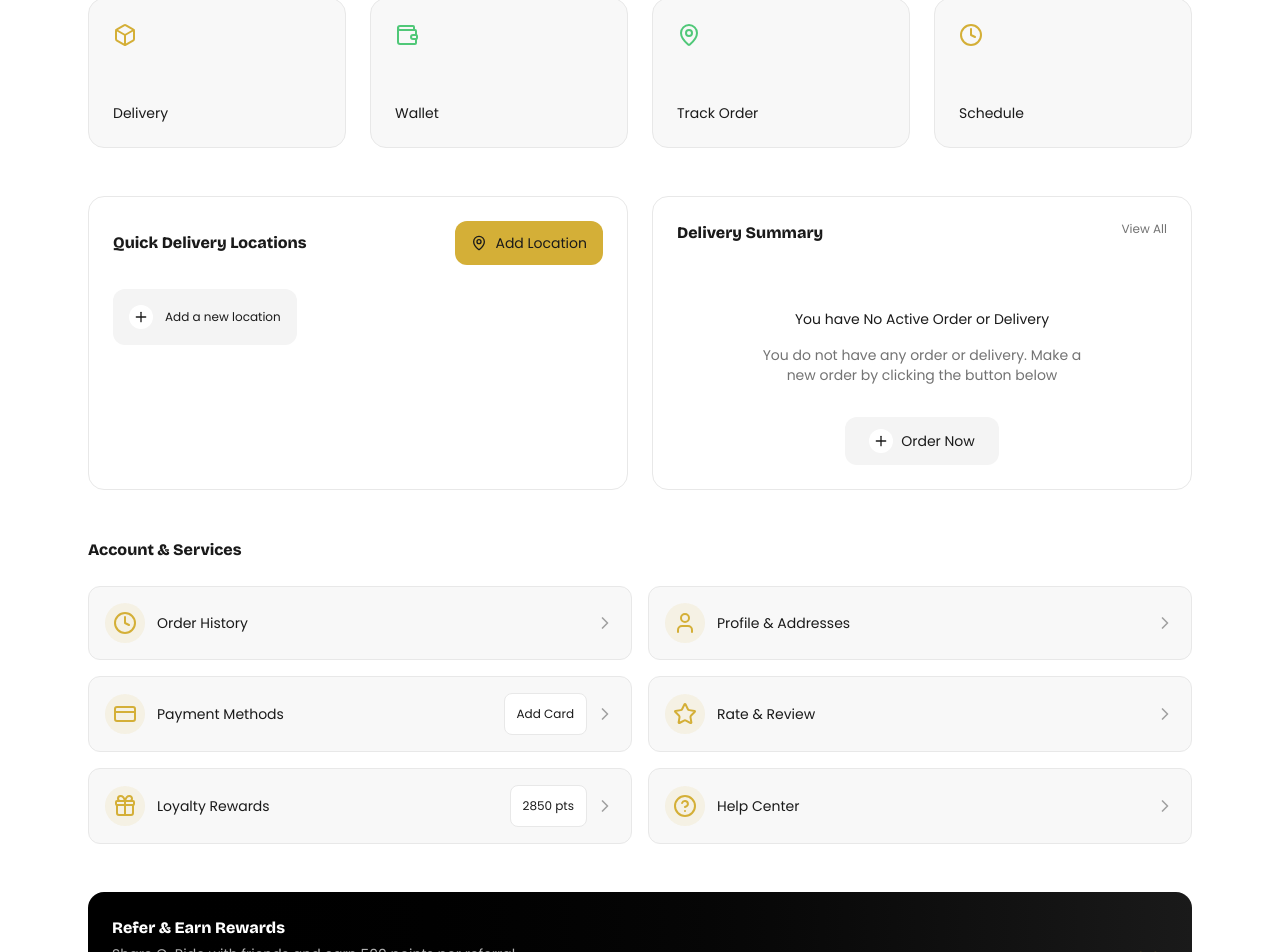
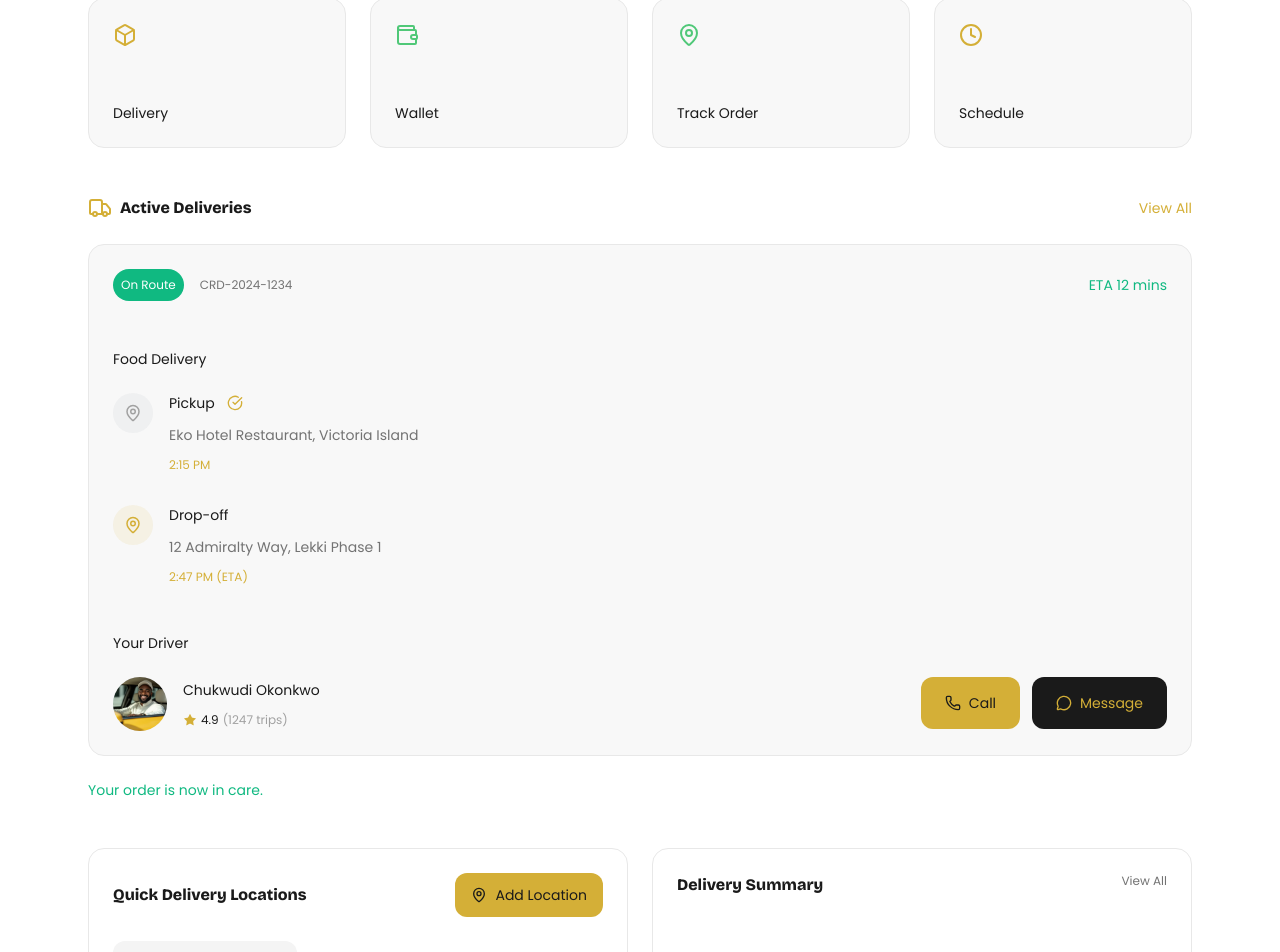
Before and after one commit to C-Ride-Albacorre/frontend-nextjs, a Next.js app: page /user/dashboard in a window 1280 px wide. Shown: the part 256-1208 px from the top of the page. Built offline with nearby package versions, Linux system fonts and the light colour scheme.

Commit message:
added active deliveries to the dashboard section

```diff
--- a/app/user/dashboard/page.tsx
+++ b/app/user/dashboard/page.tsx
@@ -10,18 +10,26 @@ import {
   CreditCard,
   Gift,
   HelpCircle,
+  Truck,
+  MessageCircle,
+  Phone,
 } from 'lucide-react';
 
 import {
   AccountItem,
   Reward,
-} from '@/features/user/dashboard/components/dashboard-section';
+} from '@/features/user/dashboard/components/section';
 
 import QuickAction from '@/features/user/dashboard/components/quick-action';
 
 import DeliverySummary from '@/features/user/dashboard/components/delivery-summary';
 import Address from '@/features/user/dashboard/components/address';
 import DashboardHeader from '@/components/ui/headers/user-header';
+import { Button } from '@/components/ui/buttons/button';
+import Card from '@/components/layout/card';
+import { RouteItem } from '@/features/user/track-order/components/section';
+import Avatar from '@/components/ui/avatar';
+import ActiveDeliveries from '@/features/user/dashboard/components/active-deliveries';
 
 export default function DashboardPage() {
   return (
@@ -51,6 +59,8 @@ export default function DashboardPage() {
             label="Schedule"
           />
         </div>
+
+        <ActiveDeliveries />
 
         {/* LOCATIONS + SUMMARY */}
         <div className="grid grid-cols-1 md:grid-cols-2 gap-6">
--- /dev/null
+++ b/features/user/dashboard/components/active-deliveries.tsx
@@ -0,0 +1,99 @@
+import Card from '@/components/layout/card';
+import { Button } from '@/components/ui/buttons/button';
+import { MessageCircle, Phone, Star, Truck } from 'lucide-react';
+import { RouteItem } from '../../track-order/components/section';
+import Avatar from '@/components/ui/avatar';
+
+export default function ActiveDeliveries() {
+  return (
+    <div className="space-y-6">
+      <div className="flex justify-between">
+        <div className="flex items-center gap-2">
+          <Truck className="text-primary" size={24} />
+
+          <h3 className="font-semibold">Active Deliveries</h3>
+        </div>
+
+        <Button variant="default" size="none">
+          View All
+        </Button>
+      </div>
+
+      <Card gap="lg" className="bg-foreground-200">
+        <div className="flex justify-between items-center">
+          <div className="flex items-center gap-4 ">
+            <span className="p-2 text-xs bg-[#10B981] text-white rounded-full">
+              On Route
+            </span>
+
+            <p className="text-xs text-neutral-500">CRD-2024-1234</p>
+          </div>
+
+          <p className="text-sm text-[#10B981]">ETA 12 mins</p>
+        </div>
+
+        <Card border="none" spacing="none" gap="md">
+          <p className="font-medium text-sm">Food Delivery</p>
+
+          <div className="flex flex-col gap-8">
+            <RouteItem
+              title="Pickup"
+              address="Eko Hotel Restaurant, Victoria Island"
+              time="2:15 PM"
+            />
+
+            <RouteItem
+              title="Drop-off"
+              address="12 Admiralty Way, Lekki Phase 1"
+              time="2:47 PM (ETA)"
+              highlight
+            />
+          </div>
+        </Card>
+
+        <Card gap="md" spacing="none" border="none">
+          <p className="font-medium text-sm">Your Driver</p>
+
+          <div className="flex flex-col md:flex-row items-start justify-between gap-6">
+            <div className="flex items-center gap-4">
+              <Avatar
+                src="/assets/image/driver.jpg"
+                alt="driver"
+                name="Chukwudi Okonkwo"
+                size={54}
+              />
+              <div className="text-sm space-y-3">
+                <p className="font-medium ">Chukwudi Okonkwo</p>
+                <p className="text-xs flex items-center gap-1">
+                  <Star size={14} fill="#D4AF37" stroke="0" />
+                  4.9 <span className="text-neutral-400">(1247 trips)</span>
+                </p>
+              </div>
+            </div>
+
+            <div className="flex gap-3">
+              <Button
+                leftIcon={<Phone size={16} />}
+                variant="primary-inverted"
+                size="full"
+              >
+                Call
+              </Button>
+              <Button
+                variant="black"
+                size="full"
+                leftIcon={<MessageCircle size={16} />}
+              >
+                Message
+              </Button>
+            </div>
+          </div>
+        </Card>
+      </Card>
+
+      <div>
+        <p className="text-sm text-[#10B981]">Your order is now in care.</p>
+      </div>
+    </div>
+  );
+}
--- a/features/user/track-order/components/section.tsx
+++ b/features/user/track-order/components/section.tsx
@@ -25,12 +25,12 @@ export function RouteItem({
       </div>
 
       <div className="space-y-3">
-        <p className="font-medium flex items-center gap-3">
+        <p className="font-medium flex items-center gap-3 text-sm">
           {title}
           {!highlight && <CheckCircle size={16} className="text-primary" />}
         </p>
         <p className="text-sm text-neutral-500">{address}</p>
-        <p className={`text-sm text-primary`}>{time}</p>
+        <p className={`text-xs text-primary`}>{time}</p>
       </div>
     </div>
   );
```
Also changed, not shown: features/user/dashboard/components/section.tsx (renamed from features/user/dashboard/components/dashboard-section.tsx).
